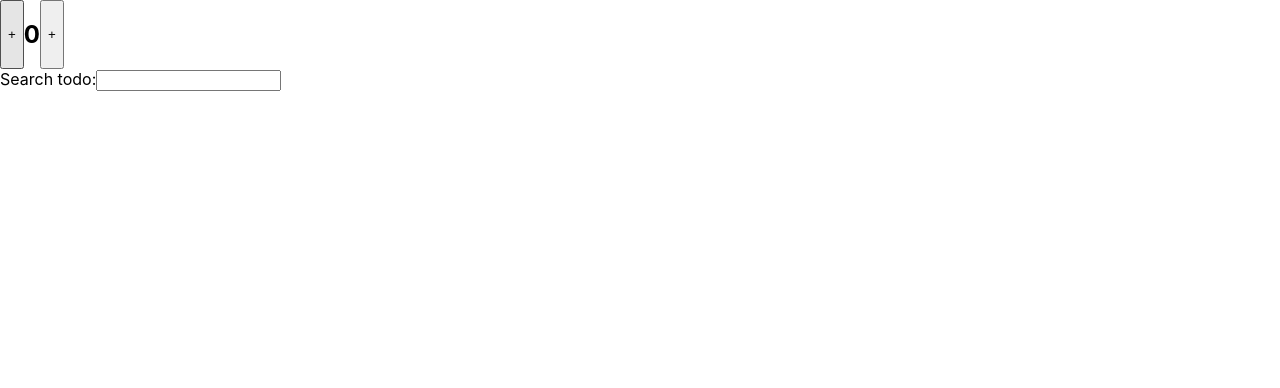
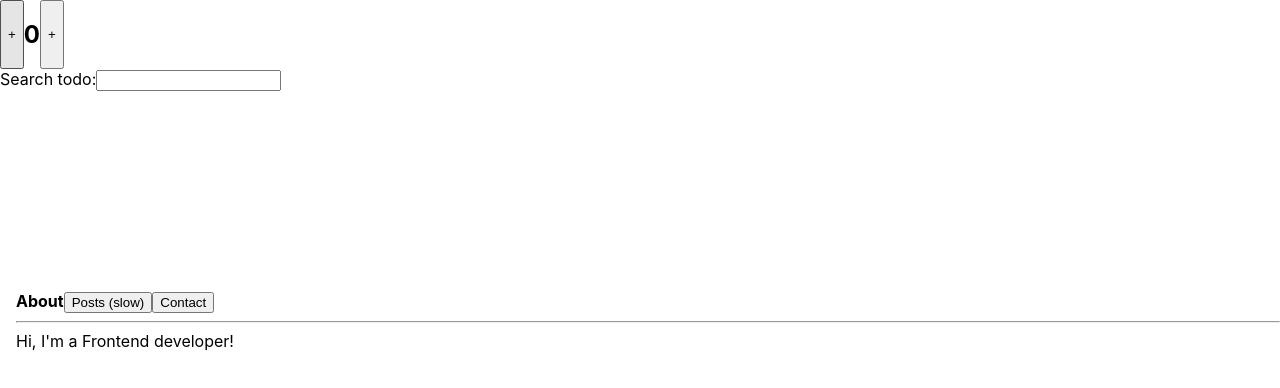
Before and after one commit to youthfulhps-tutorial/react-unfamiliar-hooks, a React (Create React App) app: page / in a window 1280 px wide. Shown: the top 388 px of the page. Built offline with nearby package versions, Linux system fonts and the light colour scheme.

Commit message:
Implementation: Navigator component using useTransition hook

```diff
--- a/src/App.tsx
+++ b/src/App.tsx
@@ -1,12 +1,15 @@
 import React from "react";
 import Counter from "./hooks/useDebugValue";
 import AlbumSearch from "./hooks/useDeferredValue";
+import Navigator from "./hooks/useTransition";
 
 function App() {
   return (
     <div className="App">
       <Counter />
       <AlbumSearch />
+      <div style={{ height: "200px" }}></div>
+      <Navigator />
     </div>
   );
 }
--- /dev/null
+++ b/src/hooks/useTransition/About.tsx
@@ -0,0 +1,5 @@
+function About() {
+  return <div>Hi, I'm a Frontend developer!</div>;
+}
+
+export default About;
--- /dev/null
+++ b/src/hooks/useTransition/Contact.tsx
@@ -0,0 +1,5 @@
+function Contact() {
+  return <div>010-1234-5678</div>;
+}
+
+export default Contact;
--- /dev/null
+++ b/src/hooks/useTransition/Posts.tsx
@@ -0,0 +1,25 @@
+import { memo } from "react";
+
+const PostsTab = memo(function PostsTab() {
+  // Log once. The actual slowdown is inside SlowPost.
+  console.log("[ARTIFICIALLY SLOW] Rendering 500 <SlowPost />");
+
+  let items = [];
+  for (let i = 0; i < 500; i++) {
+    items.push(<SlowPost key={i} index={i} />);
+  }
+  return <ul className="items">{items}</ul>;
+});
+
+function SlowPost({ index }: { index: number }) {
+  let startTime = performance.now();
+  while (performance.now() - startTime < 1) {
+    // Do nothing for 1 ms per item to emulate extremely slow code
+  }
+
+  return <li className="item">Post #{index + 1}</li>;
+}
+
+export default PostsTab;
+
+// export default Profile;
--- /dev/null
+++ b/src/hooks/useTransition/TabButton.tsx
@@ -0,0 +1,30 @@
+import { ReactNode, useTransition } from "react";
+
+type TabButtonProps = {
+  children: ReactNode;
+  isActive: boolean;
+  onClick: () => void;
+};
+
+function TabButton({ children, isActive, onClick }: TabButtonProps) {
+  const [isPending, startTransition] = useTransition();
+  if (isActive) {
+    return <b>{children}</b>;
+  }
+  if (isPending) {
+    return <b className="pending">{children}</b>;
+  }
+  return (
+    <button
+      onClick={() => {
+        startTransition(() => {
+          onClick();
+        });
+      }}
+    >
+      {children}
+    </button>
+  );
+}
+
+export default TabButton;
--- /dev/null
+++ b/src/hooks/useTransition/index.tsx
@@ -0,0 +1,34 @@
+import { useState } from "react";
+import TabButton from "./TabButton";
+import About from "./About";
+import Contact from "./Contact";
+import PostsTab from "./Posts";
+
+function Navigator() {
+  const [tab, setTab] = useState("about");
+
+  return (
+    <div style={{ marginLeft: "16px" }}>
+      <nav>
+        <TabButton isActive={tab === "about"} onClick={() => setTab("about")}>
+          About
+        </TabButton>
+        <TabButton isActive={tab === "posts"} onClick={() => setTab("posts")}>
+          Posts (slow)
+        </TabButton>
+        <TabButton
+          isActive={tab === "contact"}
+          onClick={() => setTab("contact")}
+        >
+          Contact
+        </TabButton>
+        <hr />
+      </nav>
+      {tab === "about" && <About />}
+      {tab === "posts" && <PostsTab />}
+      {tab === "contact" && <Contact />}
+    </div>
+  );
+}
+
+export default Navigator;
```
